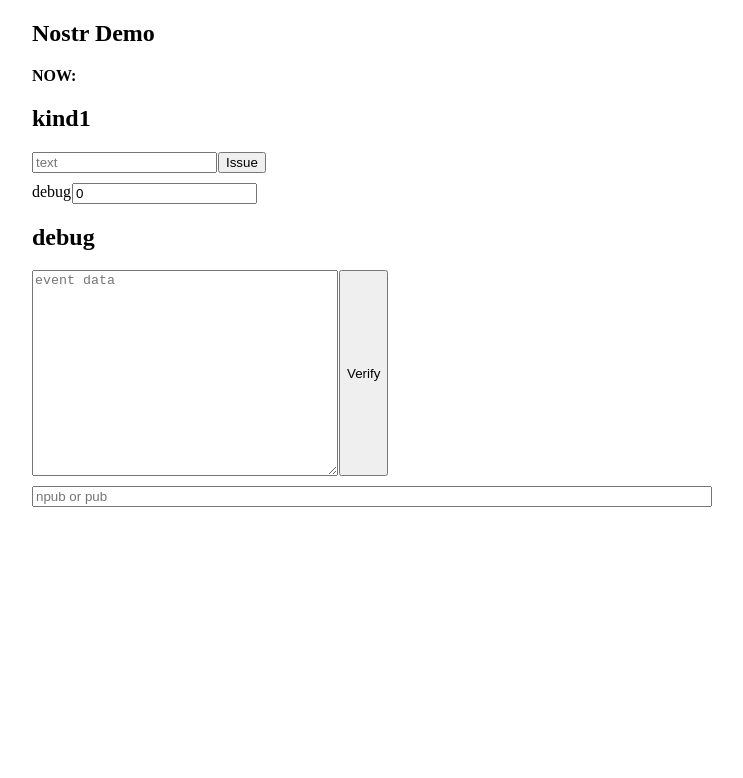
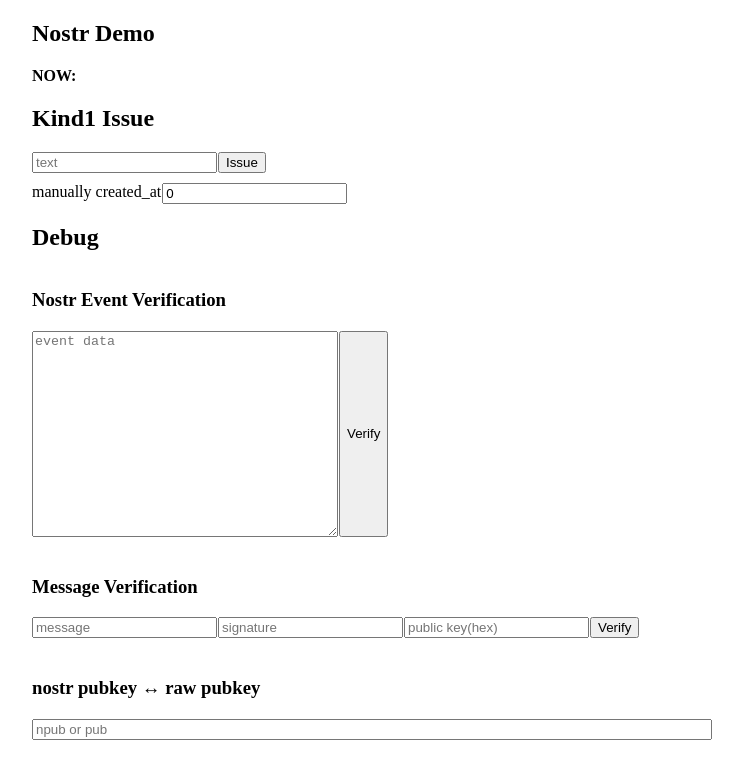
Before and after one commit to studioTeaTwo/browser-demo-app, a SvelteKit app: page / in a window 1280 px wide. Shown: the top 778 px of the page, without its empty margins (268-1011 px from the left). Built offline with nearby package versions, Linux system fonts and the light colour scheme.

Commit message:
Add just message verification

```diff
--- a/src/routes/+page.svelte
+++ b/src/routes/+page.svelte
@@ -10,12 +10,16 @@
   let prevNpub = ""
   let npubChanged = false
 
+  // Kind1 Issue
   let kind1Text = ""
   let kind1CreatedAt = 0
   let issuedEvent = {}
 
-  let eventData = ""
-
+  // Debug
+  let eventDataForVerify = ""
+  let signatureForVerify = ""
+  let messageForVerify = ""
+  let hexPubkeyForVerify = ""
   let convertedKey = ""
 
   onMount(async() => {
@@ -62,16 +66,24 @@
     }
   }
 
-  const onClickVerify = (e: MouseEvent & {
+  const onClickVerifyEvent = (e: MouseEvent & {
     currentTarget: EventTarget & HTMLButtonElement;
   }) => {
-    const event = JSON.parse(eventData)
+    const event = JSON.parse(eventDataForVerify)
 
     let pubkey = event.pubkey
     if (event.pubkey.startsWith("npub")) {
       pubkey = decodeNpub(pubkey)
     }
     const result = schnorr.verify(event.sig, event.id, pubkey)
+    alert(`They are ${result}`)
+  }
+
+  const onClickVerify = (e: MouseEvent & {
+    currentTarget: EventTarget & HTMLButtonElement;
+  }) => {
+    let pubkey = hexPubkeyForVerify || decodeNpub(npub)
+    const result = schnorr.verify(signatureForVerify, messageForVerify, pubkey)
     alert(`They are ${result}`)
   }
 
@@ -92,6 +104,10 @@
   }
 </script>
 
+<svelte:head>
+	<title>Nostr Demo</title>
+</svelte:head>
+
 <section class="container">
   <h1>Nostr Demo</h1>
 
@@ -103,28 +119,41 @@
   <p>PREVIOUS: {prevNpub}</p>
   {/if}
 
-  <h2>kind1</h2>
+  <h2>Kind1 Issue</h2>
   <div class="flex-row">
     <input type="text" bind:value={kind1Text} placeholder="text" />
     <button on:click={onClickIssueEvent}>Issue</button>
   </div>
   <div class="flex-row">
-    <label>debug</label>
+    <label>manually created_at</label>
     <input type="number" bind:value={kind1CreatedAt} placeholder="created_at" />
   </div>
   {#if issuedEvent.sig }
   <p class="kind1-event">{JSON.stringify(issuedEvent)}</p>
   {/if}
 
-  <h2>debug</h2>
-  <div class="flex-row">
-    <textarea
-      style="min-width: 300px; min-height: 200px; field-sizing: content;"
-      placeholder="event data"
-      bind:value={eventData} />
-    <button on:click={onClickVerify}>Verify</button>
+  <h2>Debug</h2>
+  <div class="flex-col">
+    <h3>Nostr Event Verification</h3>
+    <div class="flex-row">
+      <textarea
+        style="min-width: 300px; min-height: 200px; field-sizing: content;"
+        placeholder="event data"
+        bind:value={eventDataForVerify} />
+      <button on:click={onClickVerifyEvent}>Verify</button>
+    </div>
   </div>
   <div class="flex-col">
+    <h3>Message Verification</h3>
+    <div class="flex-row">
+      <input placeholder="message" bind:value={messageForVerify} />
+      <input placeholder="signature" bind:value={signatureForVerify} />
+      <input placeholder="public key(hex)" bind:value={hexPubkeyForVerify} />
+      <button on:click={onClickVerify}>Verify</button>
+    </div>
+  </div>
+  <div class="flex-col">
+    <h3>nostr pubkey ↔︎ raw pubkey</h3>
     <input type="text" placeholder="npub or pub" on:change={onChangePubConvert} />
     {#if convertedKey }
     <p class="kind1-event">{convertedKey}</p>
```
